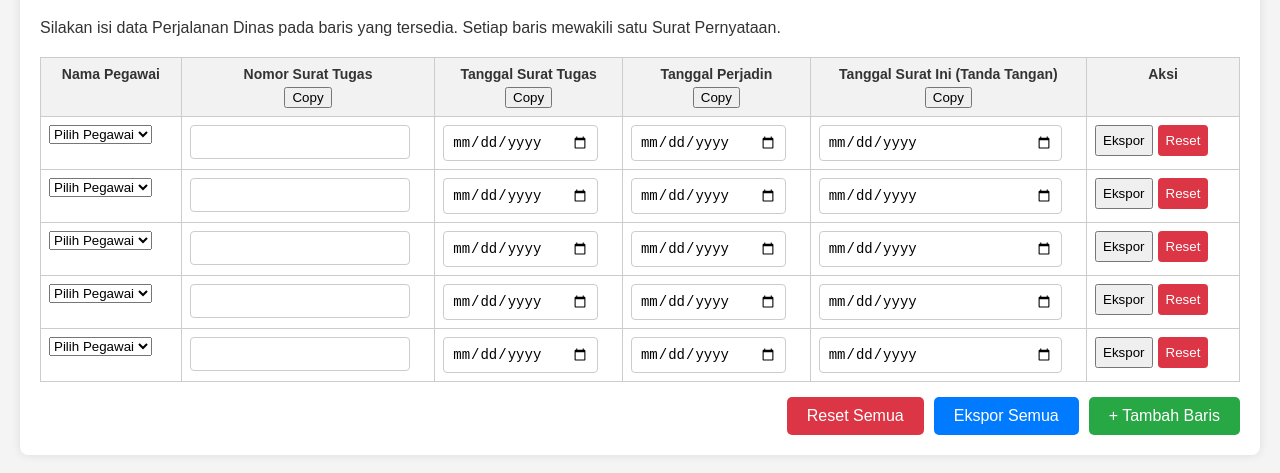
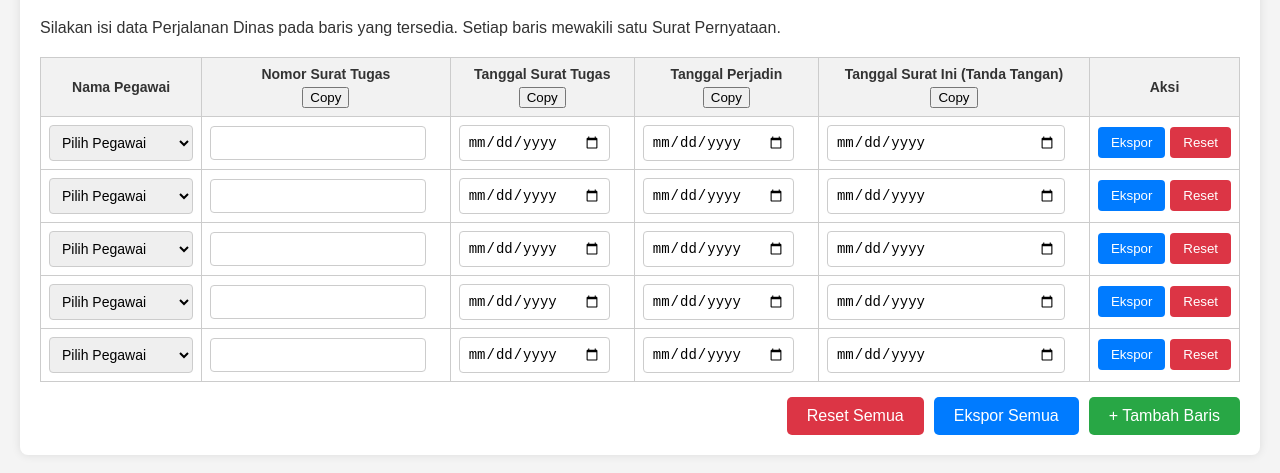
Before and after one commit to reyrompascode/surattidakmenggunakankendaraandinas, a plain HTML site: page index.html in a window 1280 px wide. Shown: the part 101-574 px from the top of the page. Drawn offline with nearby package versions, Linux system fonts and the light colour scheme; no server answers.

Commit message:
Update style.css

```diff
--- a/style.css
+++ b/style.css
@@ -37,7 +37,7 @@ h3 {
 .form-table td {
   padding: 8px;
   border: 1px solid #ccc;
-  vertical-align: top;
+  vertical-align: middle; /* Ubah ke middle agar elemen sejajar tengah */
 }
 
 .form-table th {
@@ -48,13 +48,18 @@ h3 {
 
 /* Input */
 .form-table input[type="text"],
-.form-table input[type="date"] {
+.form-table input[type="date"],
+.form-table select {
+  /* Tambahkan select di sini */
   width: calc(100% - 16px);
   padding: 8px;
   box-sizing: border-box;
   border: 1px solid #ccc;
   border-radius: 4px;
   font-size: 14px;
+}
+.form-table select {
+  width: 100%; /* Pastikan select 100% */
 }
 
 .form-table .button-group {
@@ -69,10 +74,25 @@ h3 {
   padding: 8px;
   border-radius: 4px;
   cursor: pointer;
+  flex-grow: 1; /* Agar tombol mengisi ruang yang ada */
 }
 
 .reset-button:hover {
   background-color: #c82333;
+}
+
+/* Tombol Ekspor di tabel */
+.form-table .export-btn {
+  background-color: #007bff;
+  color: white;
+  border: none;
+  padding: 8px;
+  border-radius: 4px;
+  cursor: pointer;
+  flex-grow: 1;
+}
+.form-table .export-btn:hover {
+  background-color: #0056b3;
 }
 
 /* Tombol bawah */
@@ -119,6 +139,46 @@ h3 {
 }
 
 th button {
-  display: block; /* tombol jadi satu baris sendiri */
-  margin: 5px auto 0; /* otomatis rata tengah + jarak atas */
+  display: block;
+  margin: 5px auto 0;
 }
+
+/* --- PERBAIKAN UTAMA UNTUK FITUR TANGGAL 1 HARI --- */
+
+/* Sembunyikan semua label yang lama (Mulai/Selesai) */
+.date-label {
+  display: none !important;
+}
+
+/* Pastikan input tanggal 1 hari (Mulai) mengisi seluruh sel */
+.date-input-group {
+  display: block; /* Agar input bisa memenuhi lebar */
+  padding: 0;
+}
+
+.form-table input[type="date"].tanggal-kegiatan-mulai {
+  /* Hapus penyesuaian lebar lama dan buat 100% */
+  width: 100%;
+  padding: 8px;
+}
+
+/* Hapus styling untuk input Selesai yang sekarang hidden */
+.tanggal-kegiatan-selesai-hidden {
+  display: none;
+}
+
+/* Penyesuaian lebar kolom (untuk menjaga tampilan rapi) */
+.form-table th:nth-child(4),
+.form-table td:nth-child(4) {
+  min-width: 100px; /* Lebar minimum untuk kolom tanggal 1 hari */
+}
+
+.form-table th:nth-child(5),
+.form-table td:nth-child(5) {
+  min-width: 180px; /* Lebar minimum untuk kolom Nama Pegawai */
+}
+
+.form-table th:nth-child(7),
+.form-table td:nth-child(7) {
+  min-width: 150px; /* Lebar minimum untuk kolom Aksi */
+}
```
